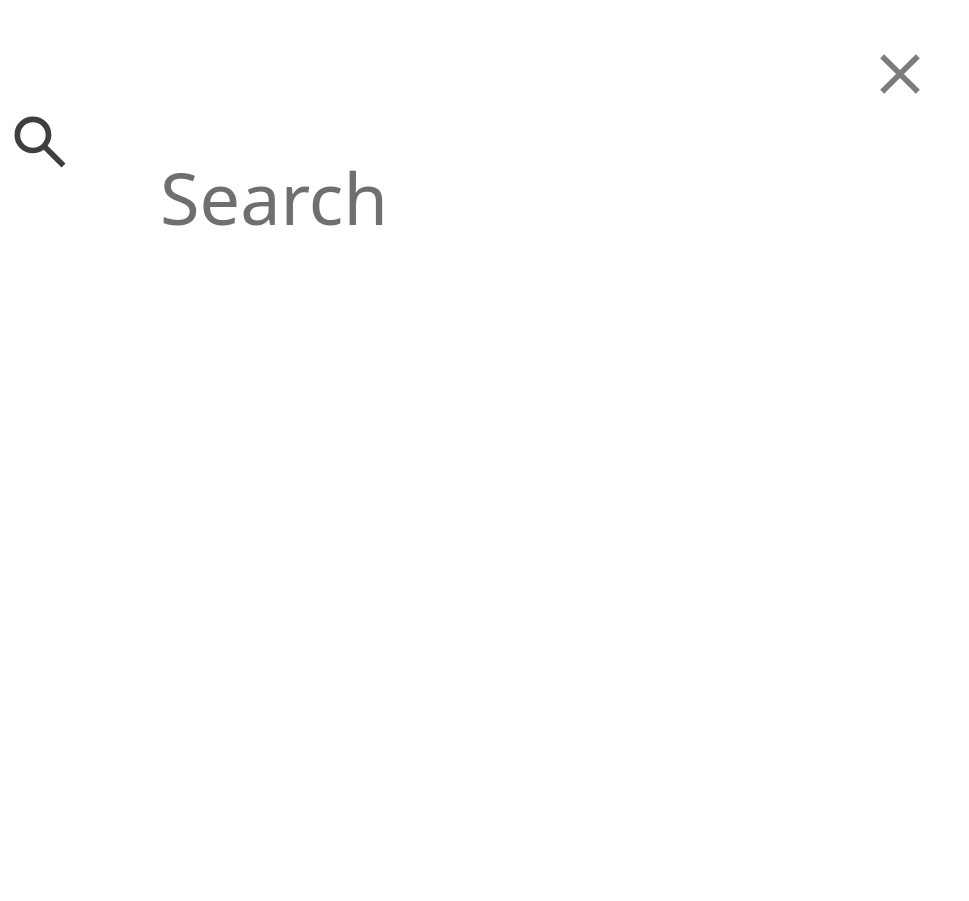
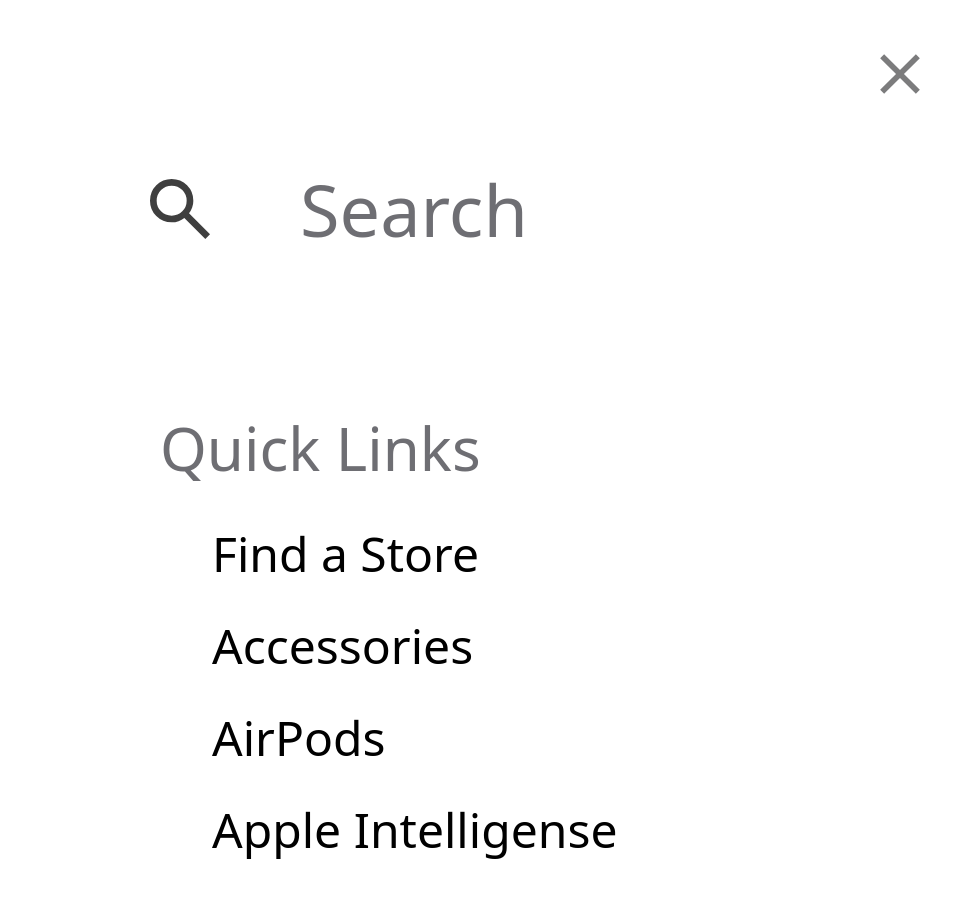
Before and after one commit to Samuel-joseph05/Apple-clone, a React (Vite) app: page /searchbar in a window 1280 px wide. Shown: the top 901 px of the page, without its empty margins (0-969 px from the left). Before the commit the page ends 800 px from the top, so only its background shows below. Built offline with nearby package versions, Linux system fonts and the light colour scheme.

Commit message:
chore: format SearchBar component for improved readability and consistency

```diff
--- a/src/pages/SearchBar.jsx
+++ b/src/pages/SearchBar.jsx
@@ -1,26 +1,43 @@
-
+import { delay } from "framer-motion";
 
 function SearchBar() {
-
-    const handleClose=() =>{
-        window.history.back();
-    }
+  const handleClose = () => {
+    delay(2)
+    window.history.back();
+  };
   return (
     <div className="">
-        <div className="mt-10">
-            <img src="/close_icon.svg" alt=""  className="w-20 h-17 ml-215  "onClick={handleClose}/>
-            </div>
-
-
-      <div className="flex justify- ">
-     <img src="/search_icon.svg" alt=""  className="w-20 h-17 "/>
-        <input type="text" placeholder="Search" className="placeholder-[#6e6e73] w-100 px-20 py-10 text-7xl font-medium
- outline-none
-"/>
-
+      <div className="mt-10">
+        <img
+          src="/close_icon.svg"
+          alt=""
+          className="w-20 h-17 ml-215
+"
+          onClick={handleClose}
+        />
+      </div>
+      <div className="flex items-center ml-35 mt-3">
+        <img src="/search_icon.svg" alt="" className="w-20 h-20   " />
+        <input
+          type="text"
+          placeholder="Search"
+          className="placeholder-[#6e6e73] w-100 px-20 py-10 text-7xl font-medium
+ outline-none"
+        />
+      </div>
+      <div>
+        <h4 className="text-[#6e6e73] text-6xl mt-30  ml-40">Quick Links</h4>
+        <ul className="text-5xl p-10 ml-40">
+          <li className="p-3 mb-5  font-medium"><a href="find a store">
+Find a Store</a></li>
+          <li className="p-3 mb-5 font-medium"><a href="accessories">Accessories</a></li>
+          <li className="p-3 mb-5 font-medium"><a href="AirPods">AirPods</a></li>
+          <li className="p-3 mb-5 font-medium"><a href="Apple Intelligense">Apple Intelligense</a></li>
+          <li className="p-3 mb-5 font-medium"><a href="Apple Trade In">Apple Trade In</a> </li>
+        </ul>
       </div>
     </div>
-  )
+  );
 }
 
-export default SearchBar
+export default SearchBar;
```
